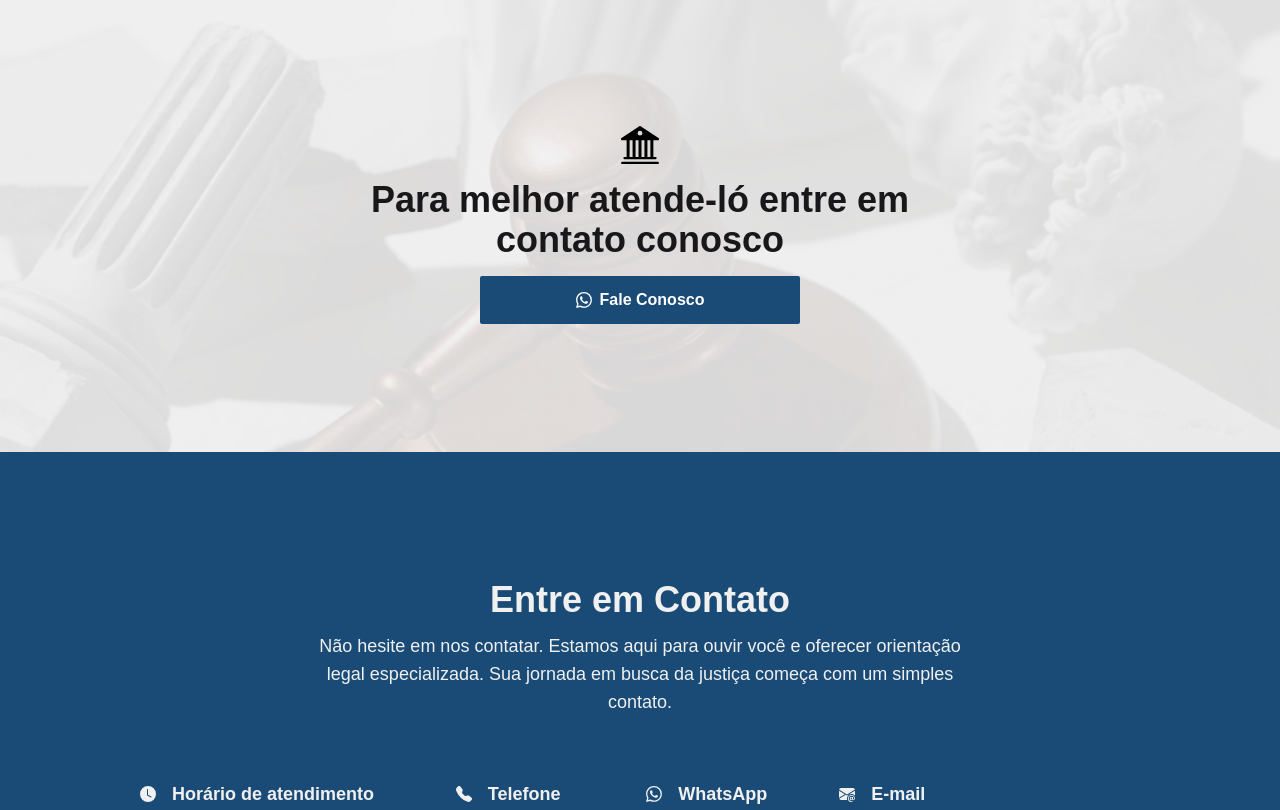
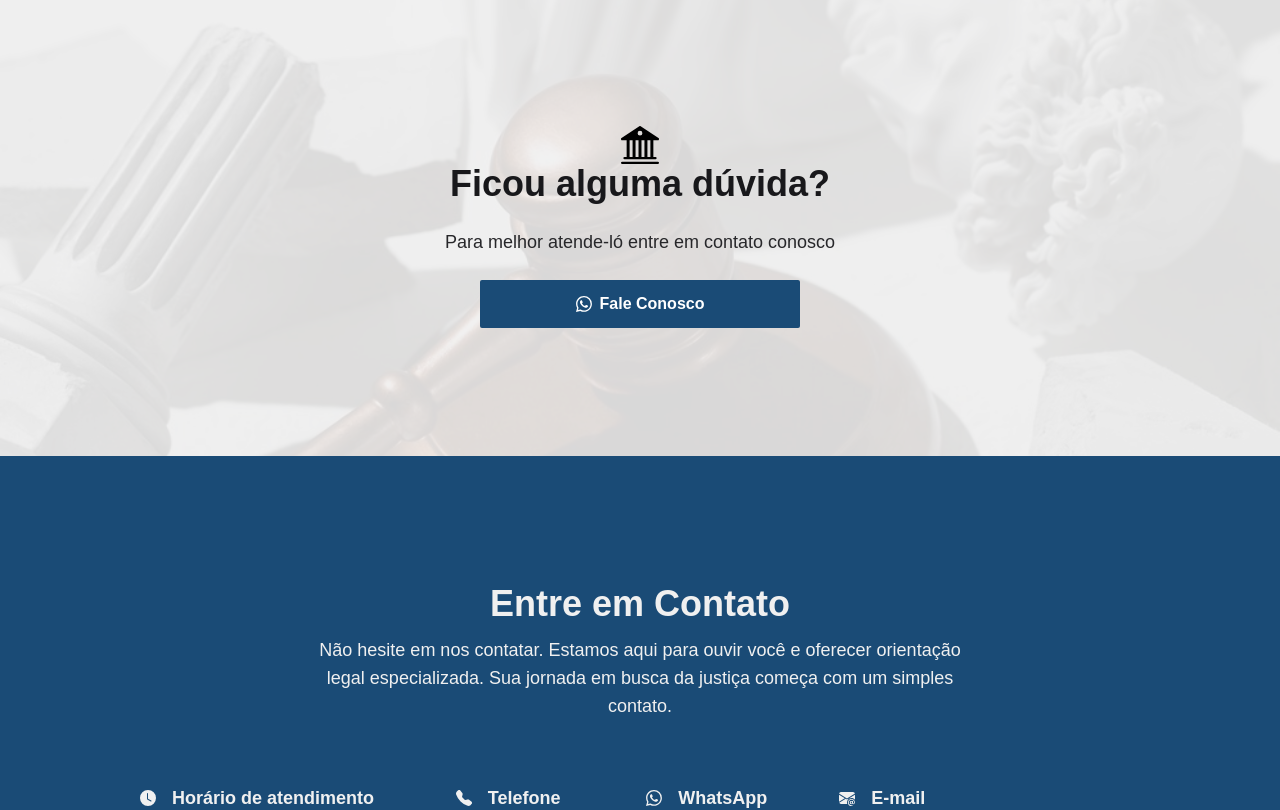
Before and after one commit to oisouguilherme/Advocacia_Milena_LP, a Next.js app: page / in a window 1280 px wide. Shown: the part 4200-5010 px from the top of the page. Built offline with nearby package versions, Linux system fonts and the light colour scheme.

Commit message:
fix erros de escrita

```diff
--- a/src/app/page.js
+++ b/src/app/page.js
@@ -33,7 +33,7 @@ export default function Home() {
       {/* <NossaEquipe /> */}
       <FicouComDuvida />
       <EntreContato />
-      <iframe id="Loc" src="https://www.google.com/maps/embed?pb=!1m18!1m12!1m3!1d10712.112532266994!2d-46.432811267311905!3d-15.624140264145007!2m3!1f0!2f0!3f0!3m2!1i1024!2i768!4f13.1!3m3!1m2!1s0x9356b3462ad43f17%3A0x4cb79de38c68a5ec!2sBuritis%2C%20MG%2C%2038660-000!5e0!3m2!1spt-BR!2sbr!4v1695485316232!5m2!1spt-BR!2sbr" width="100%" height="350" loading="lazy" referrerpolicy="no-referrer-when-downgrade" />
+      <iframe src="https://www.google.com/maps/embed?pb=!1m18!1m12!1m3!1d2345.244835176682!2d-43.94248345824528!3d-19.974011580542385!2m3!1f0!2f0!3f0!3m2!1i1024!2i768!4f13.1!3m3!1m2!1s0xa698047a256163%3A0xe6c905411d7e253c!2sR.%20da%20Vereda%2C%2050%20-%20Vila%20da%20Serra%2C%20Nova%20Lima%20-%20MG%2C%2034006-077!5e0!3m2!1spt-BR!2sbr!4v1697228828509!5m2!1spt-BR!2sbr" width="100%" height="350" loading="lazy" referrerpolicy="no-referrer-when-downgrade"></iframe>
       <Footer />
     </div>
   )
--- a/src/components/FicouComDuvida.jsx
+++ b/src/components/FicouComDuvida.jsx
@@ -4,7 +4,7 @@ export function FicouComDuvida() {
   return (
     <div className="bg-[url('/bg.jpg')] bg-center bg-no-repeat bg-cover">
       <div className="bg-bege/90 py-32 px-4">
-        <div className="max-w-xl mx-auto text-center flex flex-col items-center space-y-4">
+        <div className="max-w-xl mx-auto text-center flex flex-col items-center">
           <svg
             xmlns="http://www.w3.org/2000/svg"
             width="38"
@@ -16,8 +16,11 @@ export function FicouComDuvida() {
             <path d="M8.277.084a.5.5 0 0 0-.554 0l-7.5 5A.5.5 0 0 0 .5 6h1.875v7H1.5a.5.5 0 0 0 0 1h13a.5.5 0 1 0 0-1h-.875V6H15.5a.5.5 0 0 0 .277-.916l-7.5-5zM12.375 6v7h-1.25V6h1.25zm-2.5 0v7h-1.25V6h1.25zm-2.5 0v7h-1.25V6h1.25zm-2.5 0v7h-1.25V6h1.25zM8 4a1 1 0 1 1 0-2 1 1 0 0 1 0 2zM.5 15a.5.5 0 0 0 0 1h15a.5.5 0 1 0 0-1H.5z" />
           </svg>
           <h2 className="text-4xl font-bold text-zinc-900">
+            Ficou alguma dúvida?
+          </h2>
+          <p className="py-6 sm:text-lg text-zinc-800">
             Para melhor atende-ló entre em contato conosco
-          </h2>
+          </p>
           <Link
             href={""}
             className="bg-azul hover:bg-azul/95 duration-300 w-full sm:w-80 py-3 rounded-sm font-bold text-white flex justify-center items-center gap-2"
```
